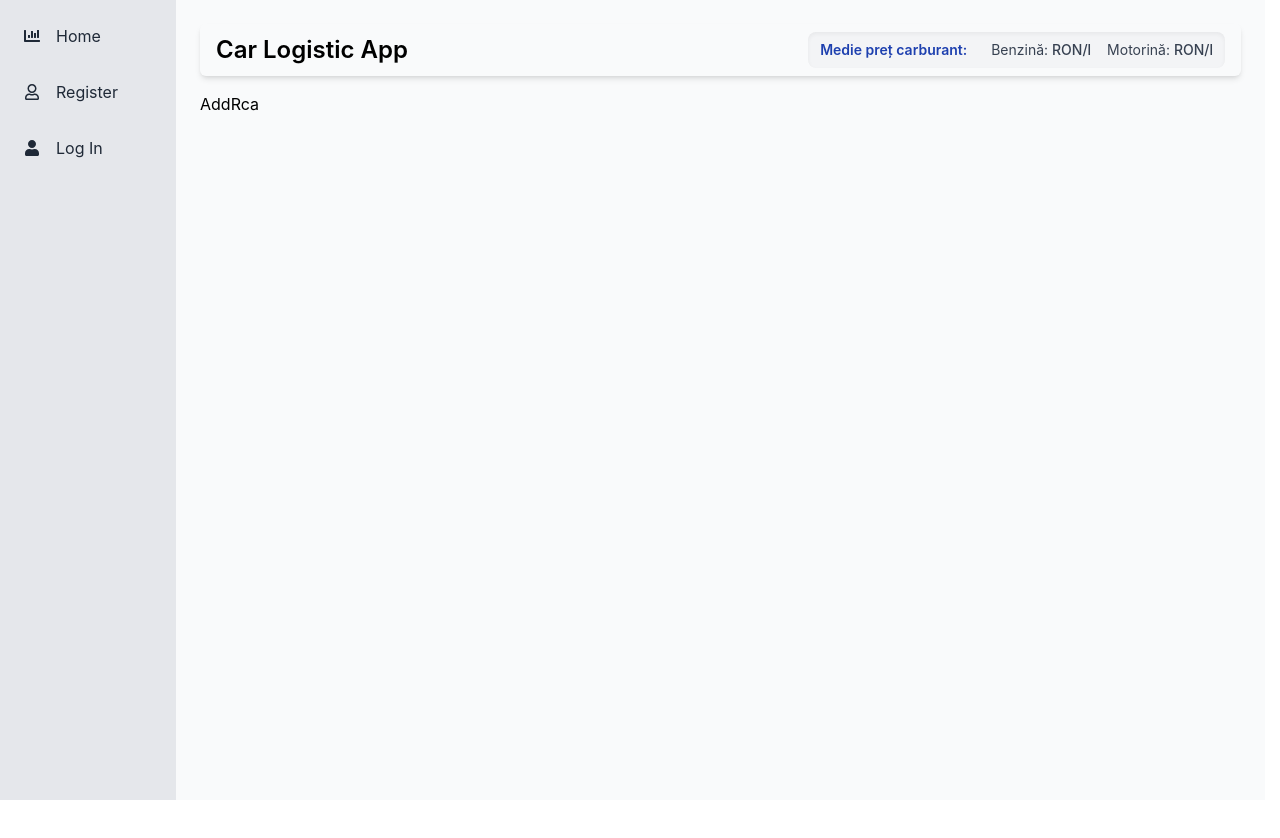
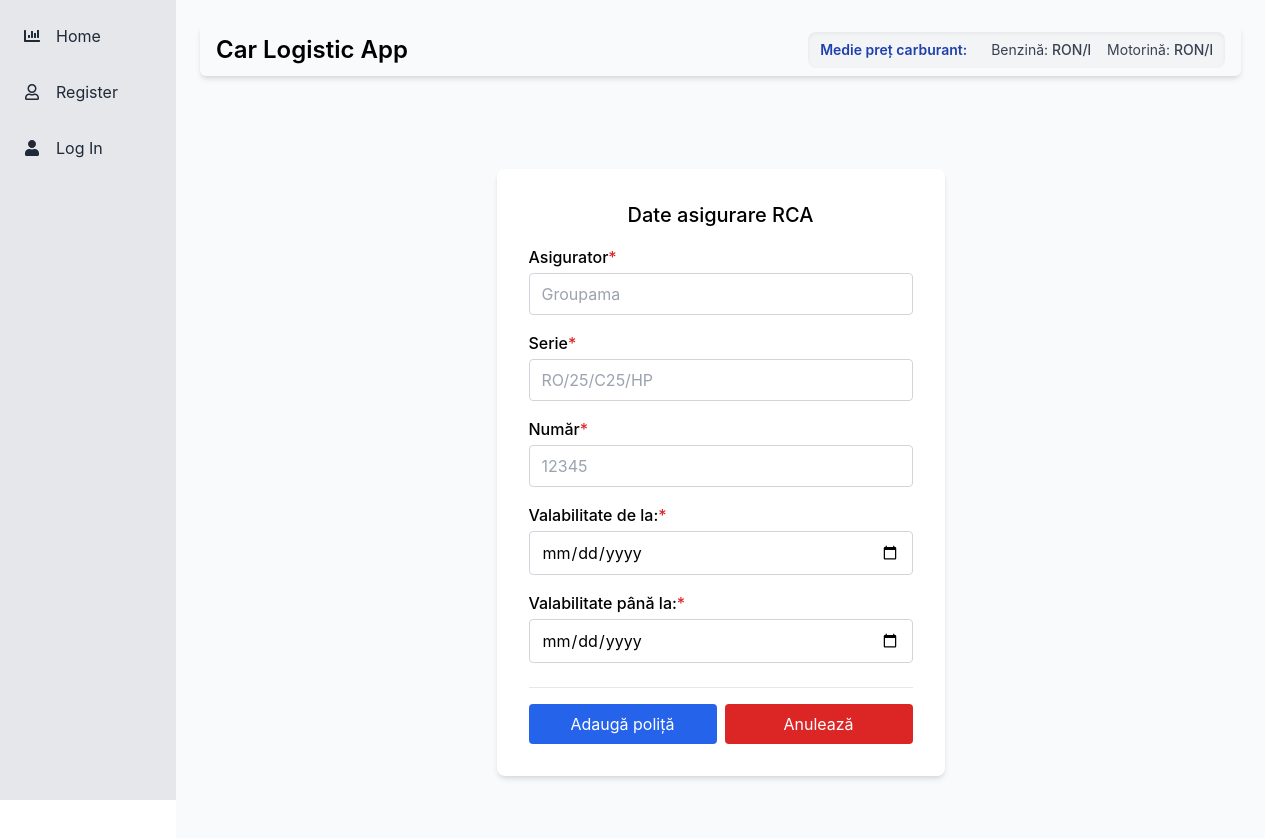
Before and after one commit to EdwardN93/react-final-project, a React (Vite) app: page /addrca/1 in a window 1280 px wide. Shown: the top 838 px of the page. Before the commit the page ends 800 px from the top, so only its background shows below. Built offline with nearby package versions, Linux system fonts and the light colour scheme; no server answers.

Commit message:
adds rca details page

```diff
--- a/db.json
+++ b/db.json
@@ -97,6 +97,16 @@
           "hasVignette": "true",
           "vignetteEnd": "2026-09-18T00:00:00.000Z"
         }
+      ],
+      "rca": [
+        {
+          "rcaInsurer": "Groupama",
+          "rcaSerie": "RO/22/C23/HN",
+          "rcaNumber": "132141",
+          "rcaStart": "2025-09-28T00:00:00.000Z",
+          "rcaEnd": "2026-09-28T00:00:00.000Z",
+          "createdAt": "2025-09-28T19:22:27.342Z"
+        }
       ]
     },
     {
@@ -113,7 +123,17 @@
       "nextRevDate": "2026-10-06",
       "kilometers": "44,513",
       "id": 5,
-      "repairs": []
+      "repairs": [],
+      "rca": [
+        {
+          "rcaInsurer": "Groupama",
+          "rcaSerie": "RO/55/C55/HR",
+          "rcaNumber": "456987123",
+          "rcaStart": "2025-09-14T00:00:00.000Z",
+          "rcaEnd": "2026-09-14T00:00:00.000Z",
+          "createdAt": "2025-09-28T19:26:06.890Z"
+        }
+      ]
     },
     {
       "plateNumber": "B34TCH",
@@ -192,7 +212,21 @@
       "status": "Activa",
       "nextRevDate": "2025-10-16T00:00:00.000Z",
       "kilometers": "89,923",
-      "id": 9
+      "id": 9,
+      "vignette": [
+        {
+          "hasVignette": "true",
+          "vignetteEnd": "2026-09-28T00:00:00.000Z"
+        }
+      ],
+      "repairs": [
+        {
+          "intervention": "Revizie",
+          "cost": "945",
+          "repairAtKm": "14889",
+          "createdAt": "2025-09-28T17:08:56.032Z"
+        }
+      ]
     },
     {
       "plateNumber": "IF69TCH",
--- a/src/App.tsx
+++ b/src/App.tsx
@@ -19,7 +19,7 @@ import { ToastContainer } from "react-toastify";
 import { AddRepairs } from "./Components/AddRepairs/AddRepairs";
 import { FuelPrices } from "./Components/FuelPrices/FuelPrices";
 import { AddVignette } from "./Components/AddVignette/AddVignette";
-import AddRca from "./Components/AddRca/AddRca";
+import { AddRca } from "./Components/AddRca/AddRca";
 function App() {
   const location = useLocation();
 
--- a/src/Components/AddRca/AddRca.tsx
+++ b/src/Components/AddRca/AddRca.tsx
@@ -1,5 +1,230 @@
-import React from "react";
+import { useNavigate, useParams } from "react-router";
+import { useAuthContext } from "../routes/auth/AuthContext";
+import { useEffect, useState } from "react";
+import { AuthResponse, Car } from "../Types/Types";
+import { Button } from "../Button/Button";
+import { motion } from "framer-motion";
+import { z } from "zod/v4";
+import { toast } from "react-toastify";
+import { validateForm, ValidationErrors } from "../utils/validation";
 
-export default function AddRca() {
-  return <div>AddRca</div>;
+const apiUrl = import.meta.env.VITE_API_URL;
+
+const validationSchema = z.object({
+  rcaInsurer: z.string().min(1, "Introdu numele companiei de asigurări"),
+  rcaSerie: z.string().min(1, "Introdu seria poliței RCA"),
+  rcaNumber: z.string().min(1, "Introdu numărul poliței RCA"),
+  rcaStart: z.string().min(1, "Selectează perioada de valabilitate"),
+  rcaEnd: z.string().min(1, "Selectează perioada de valabilitate"),
+});
+
+const initialDefaultValues = {
+  rcaInsurer: "",
+  rcaSerie: "",
+  rcaNumber: "",
+  rcaStart: "",
+  rcaEnd: "",
+};
+
+export function AddRca() {
+  const [errors, setErrors] = useState<null | ValidationErrors<
+    typeof validationSchema
+  >>(null);
+  const [defaultValues, setDefaultValues] = useState(initialDefaultValues);
+
+  const { accessToken } = useAuthContext();
+  const { id } = useParams();
+  const navigate = useNavigate();
+
+  const [car, setCar] = useState<Car>({});
+
+  useEffect(() => {
+    fetch(`${apiUrl}/vehicles/${id}`, {
+      method: "GET",
+      headers: {
+        "Content-type": "application/json",
+        Authorization: `Bearer ${accessToken}`,
+      },
+    })
+      .then((data) => {
+        try {
+          if (!data.ok) throw new Error(`Status error: ${data.status}`);
+          return data.json();
+        } catch (err) {
+          console.log(err);
+        }
+      })
+      .then((data) => setCar(data));
+  }, []);
+
+  async function handleSubmit(formData: FormData) {
+    const values = Object.fromEntries(formData.entries());
+    const errors = validateForm(values, validationSchema);
+
+    if (errors) {
+      setErrors(errors);
+      setDefaultValues(values as typeof defaultValues);
+      return;
+    }
+
+    setErrors(null);
+    setDefaultValues(initialDefaultValues);
+
+    const newRcaDetails = {
+      rcaInsurer: values.rcaInsurer.toString().trim(),
+      rcaSerie: values.rcaSerie.toString().trim(),
+      rcaNumber: values.rcaNumber.toString().trim(),
+      rcaStart: new Date(values.rcaStart?.toString() || ""),
+      rcaEnd: new Date(values.rcaEnd?.toString() || ""),
+      createdAt: new Date().toISOString(),
+    };
+
+    const updatedCar = {
+      ...car,
+      rca: [...(car.rca || []), newRcaDetails],
+    };
+
+    const data = await fetch(`${apiUrl}/vehicles/${id}`, {
+      method: "PUT",
+      body: JSON.stringify(updatedCar),
+      headers: {
+        "Content-type": "application/json",
+        Authorization: `Bearer ${accessToken}`,
+      },
+    }).then((res) => res.json() as Promise<AuthResponse>);
+
+    toast.success("Reparație adăugată cu succes !");
+    navigate(-1);
+  }
+
+  function handleInputChange(e: React.ChangeEvent<HTMLInputElement>) {
+    if (!errors) {
+      return;
+    }
+    const formValues = new FormData(e.target.form!);
+    const newErrors = validateForm(
+      Object.fromEntries(formValues.entries()),
+      validationSchema
+    );
+
+    setErrors(newErrors);
+  }
+
+  function handleDiscard() {
+    navigate(-1);
+  }
+
+  return (
+    <motion.div
+      initial={{ opacity: 0 }}
+      animate={{ opacity: 1 }}
+      exit={{ opacity: 0 }}
+      transition={{ duration: 0.3 }}
+    >
+      <div className="flex justify-center items-center min-h-screen px-4 mb-10 flex-col">
+        <form
+          onSubmit={(e) => {
+            e.preventDefault();
+            handleSubmit(new FormData(e.currentTarget));
+          }}
+          className="bg-white p-8 rounded-lg shadow-md w-full max-w-md mb-10"
+          noValidate
+        >
+          <h2 className="font-medium text-xl mb-4 text-center">
+            Date asigurare RCA
+          </h2>
+
+          <div className="mb-4 pb-2 border-b">
+            <div className="mb-4">
+              <label htmlFor="rcaInsurer" className="block mb-1 font-medium">
+                Asigurator<span className="text-red-600">*</span>
+              </label>
+              <input
+                className="w-full border border-gray-300 rounded px-3 py-2 focus:outline-none focus:ring focus:ring-blue-400"
+                type="text"
+                name="rcaInsurer"
+                id="rcaInsurer"
+                placeholder="Groupama"
+                onChange={handleInputChange}
+              />
+              {errors?.rcaInsurer && (
+                <p className="text-red-600 mb-4">{errors.rcaInsurer[0]}</p>
+              )}
+            </div>
+
+            <div className="mb-4">
+              <label htmlFor="rcaSerie" className="block mb-1 font-medium">
+                Serie<span className="text-red-600">*</span>
+              </label>
+              <input
+                className="w-full border border-gray-300 rounded px-3 py-2 focus:outline-none focus:ring focus:ring-blue-400"
+                type="text"
+                name="rcaSerie"
+                id="rcaSerie"
+                placeholder="RO/25/C25/HP"
+                onChange={handleInputChange}
+              />
+              {errors?.rcaSerie && (
+                <p className="text-red-600 mb-4">{errors.rcaSerie[0]}</p>
+              )}
+            </div>
+
+            <div className="mb-4">
+              <label htmlFor="rcaNumber" className="block mb-1 font-medium">
+                Număr<span className="text-red-600">*</span>
+              </label>
+              <input
+                className="w-full border border-gray-300 rounded px-3 py-2 focus:outline-none focus:ring focus:ring-blue-400"
+                type="text"
+                name="rcaNumber"
+                id="rcaNumber"
+                placeholder="12345"
+                onChange={handleInputChange}
+              />
+              {errors?.rcaNumber && (
+                <p className="text-red-600 mb-4">{errors.rcaNumber[0]}</p>
+              )}
+            </div>
+
+            <div className="mb-4">
+              <label htmlFor="rcaStart" className="block mb-1 font-medium">
+                Valabilitate de la:<span className="text-red-600">*</span>
+              </label>
+              <input
+                className="w-full border border-gray-300 rounded px-3 py-2 focus:outline-none focus:ring focus:ring-blue-400"
+                type="date"
+                name="rcaStart"
+                id="rcaStart"
+                placeholder="Utilizator"
+                onChange={handleInputChange}
+              />
+              {errors?.rcaStart && (
+                <p className="text-red-600 mb-4">{errors.rcaStart[0]}</p>
+              )}
+            </div>
+            <div className="mb-4">
+              <label htmlFor="rcaEnd" className="block mb-1 font-medium">
+                Valabilitate până la:<span className="text-red-600">*</span>
+              </label>
+              <input
+                className="w-full border border-gray-300 rounded px-3 py-2 focus:outline-none focus:ring focus:ring-blue-400"
+                type="date"
+                name="rcaEnd"
+                id="rcaEnd"
+                placeholder="Utilizator"
+                onChange={handleInputChange}
+              />
+              {errors?.rcaEnd && (
+                <p className="text-red-600 mb-4">{errors.rcaEnd[0]}</p>
+              )}
+            </div>
+          </div>
+          <div className="flex gap-2">
+            <Button text="Adaugă poliță" width />
+            <Button text="Anulează" color="red" width onClick={handleDiscard} />
+          </div>
+        </form>
+      </div>
+    </motion.div>
+  );
 }
--- a/src/Components/VehicleDetails/VehicleDetails.tsx
+++ b/src/Components/VehicleDetails/VehicleDetails.tsx
@@ -303,7 +303,7 @@ export function VehicleDetails() {
                 Detalii RCA
               </h3>
               <ul className="grid sm:grid-cols-2 md:grid-cols-3 gap-4 text-sm">
-                {cascoAssuranceDetails.map(({ label, value }) => (
+                {assuranceDetails.map(({ label, value }) => (
                   <div key={label} className="flex flex-col">
                     <dt className="text-gray-800 font-medium">{label}</dt>
                     <dd className="text-gray-800">{value || "-"}</dd>
@@ -319,7 +319,7 @@ export function VehicleDetails() {
                 Detalii CASCO
               </h3>
               <ul className="grid sm:grid-cols-2 md:grid-cols-3 gap-4 text-sm">
-                {assuranceDetails.map(({ label, value }) => (
+                {cascoAssuranceDetails.map(({ label, value }) => (
                   <div key={label} className="flex flex-col">
                     <dt className="text-gray-800 font-medium">{label}</dt>
                     <dd className="text-gray-800">{value || "-"}</dd>
--- a/src/Components/routes/RegisterCar/RegisterCar.tsx
+++ b/src/Components/routes/RegisterCar/RegisterCar.tsx
@@ -21,7 +21,7 @@ const validationSchema = z.object({
   kilometers: z.string().min(1, "Introdu kilometrii actuali ai mașinii"),
   rcaInsurer: z.string().min(1, "Introdu numele companiei de asigurări"),
   rcaSerie: z.string().min(1, "Introdu seria poliței RCA"),
-  rcaNumber: z.string().min(1, "Introdu numarul poliței RCA"),
+  rcaNumber: z.string().min(1, "Introdu numărul poliței RCA"),
   rcaStart: z.string().min(1, "Selectează perioada de valabilitate"),
   rcaEnd: z.string().min(1, "Selectează perioada de valabilitate"),
   cascoInsurer: z.string().min(1, "Introdu numele companiei de asigurări"),
```
